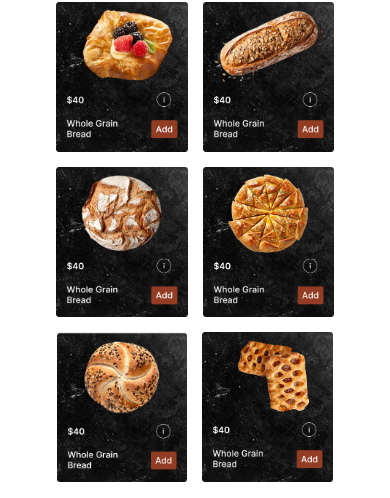
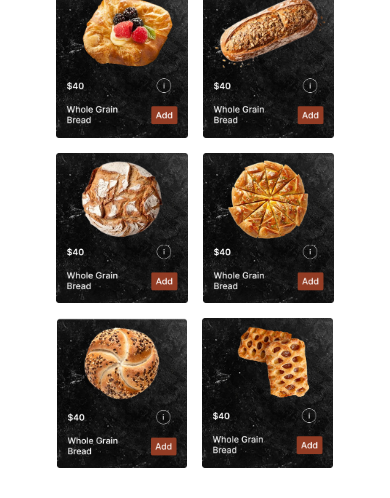
Before and after one commit to toobashaikh28/bakery, a plain HTML site: page index.html in a window 390 px wide. Shown: the part 442-940 px from the top of the page. After the commit the page ends 910 px from the top, so only its background shows below. Drawn offline with nearby package versions, Linux system fonts and the light colour scheme; a web font is replaced by a local one.

Commit message:
removing margins

```diff
--- a/style.css
+++ b/style.css
@@ -187,11 +187,18 @@ body {
   .product .img img {
    max-width: 40%;
   }
+
+  .product{
+      margin: 0;
+  }
 }
 
 @media (max-width: 440px){
     .product .img img {
         height: 150px;
+    }
+    .product{
+      margin: 0;
     }
 }
 
@@ -199,4 +206,7 @@ body {
     .product .img img {
         height: 130px;
     }
+    .product{
+      margin: 0;
+    }
 }
```
